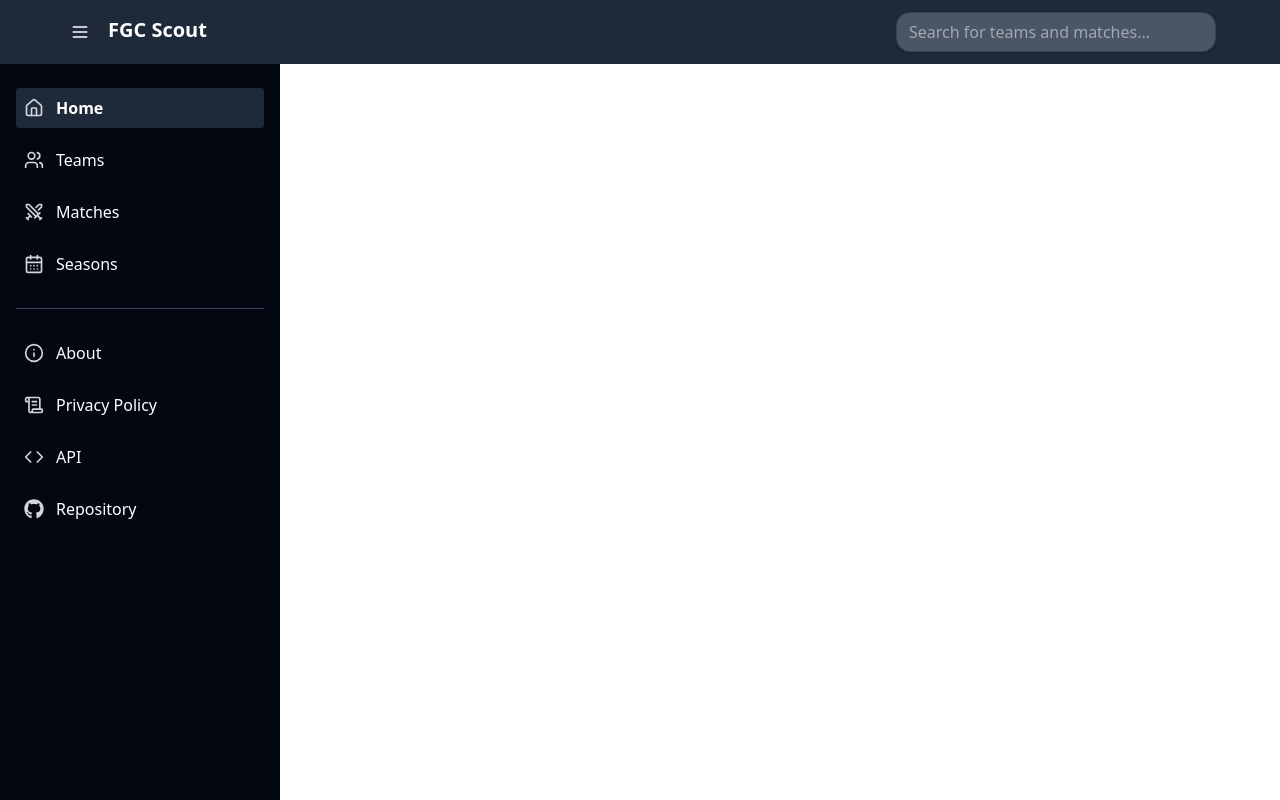
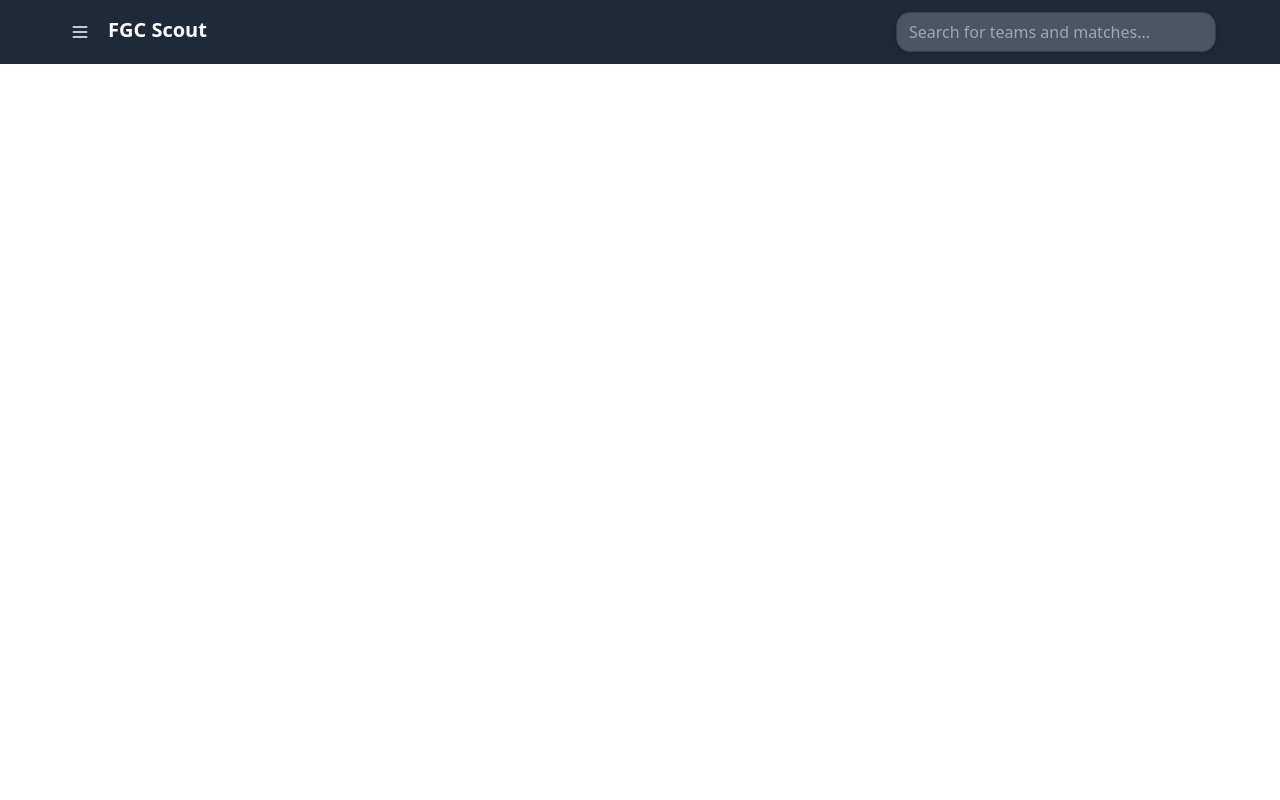
Before and after one commit to SpiceGears/fgcscout, a Next.js app in the folder fgcscout/: page / in a window 1280 px wide. Built offline with nearby package versions, Linux system fonts and the light colour scheme.

Commit message:
sidebar fix

```diff
--- a/fgcscout/src/components/layout/Sidebar.tsx
+++ b/fgcscout/src/components/layout/Sidebar.tsx
@@ -26,7 +26,7 @@ export default function Sidebar() {
 
     return (
         <aside
-            className='sticky left-0 top-16 flex h-sreen w-fit flex-col justify-between bg-gray-950 pt-18 text-white max-sm:hidden lg:w-70'>
+            className='sticky left-0 top-16 flex h-sreen w-fit flex-col justify-between bg-gray-950 pt-18 text-white max-2xl:hidden lg:w-70'>
             <div className="flex-1 flex flex-col p-4 space-y-6 overflow-y-auto">
                 <nav className="flex-1 flex-col space-y-3">
                     {mainNavItems.map((item) => {
```
